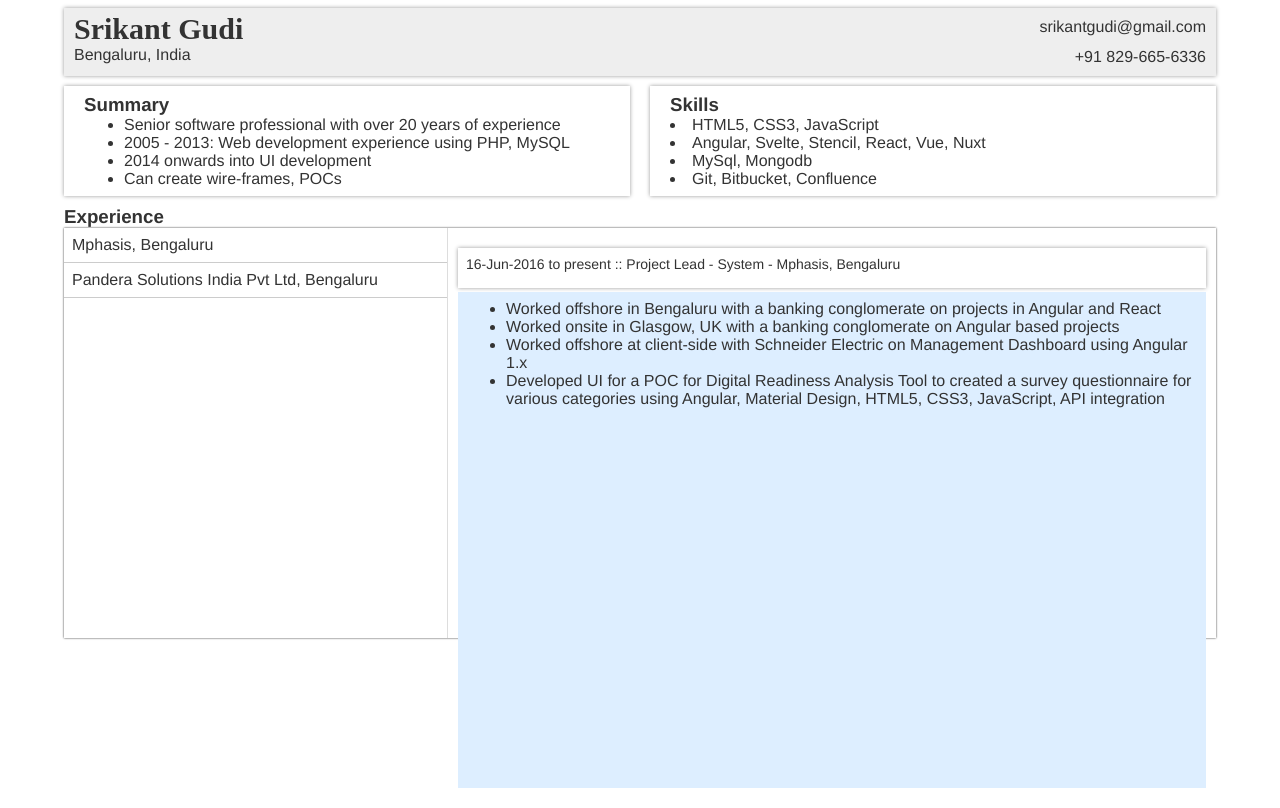
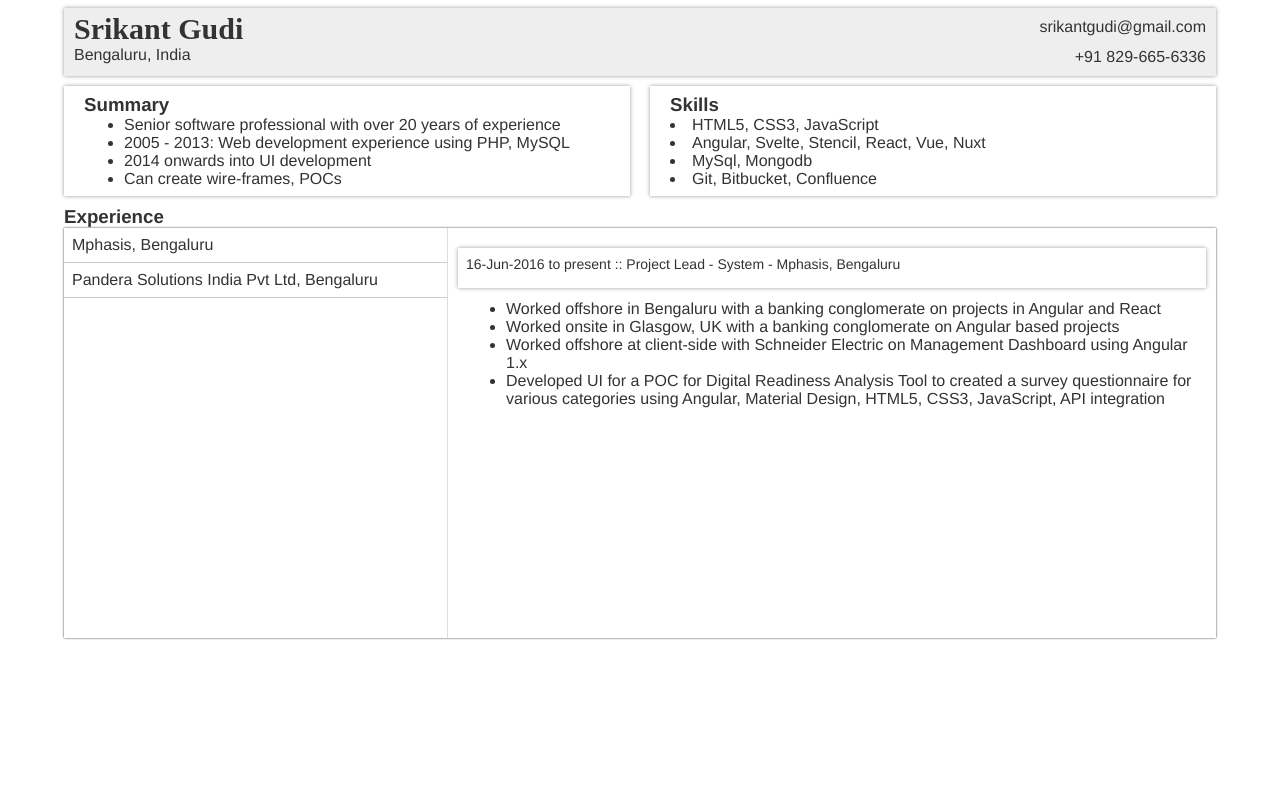
Before and after one commit to srikantgudi/srikantgudi.github.io, a Svelte app: page / in a window 1280 px wide. Built offline with nearby package versions, Linux system fonts and the light colour scheme.

Commit message:
Modified height of expcontent

```diff
--- a/src/App.svelte
+++ b/src/App.svelte
@@ -77,18 +77,6 @@
 	</div>
 	<h3>Experience</h3>
 	<div id='workexp'>
-		<!--<div class="exp" on:click={() => opt = 2}>
-			<div class="exphdr" class:bold={opt===2}>exp-2</div>
-			<div class:expactive={opt === 2} class:exphide={opt !== 2} class="expcontent">exp-1-content</div>
-		</div>
-		<div class="exp" on:click={() => opt = 3}>
-			<div class="exphdr" class:bold={opt===3}>exp-3</div>
-			<div class:expactive={opt === 3} class:exphide={opt !== 3}  class="expcontent">exp-1-content</div>
-		</div>
-		<div class="workexp" on:click={() => opt = 4}>
-			<div class="exphdr" class:bold={opt===4}>exp-1</div>
-			<div class:expactive={opt === 4} class:exphide={opt !== 4}  class="expcontent">exp-1-content</div>
-		</div> -->
 		<div class='exp-left'>
 			{#each expList as exp}
 				<div on:click={() => curExp = exp} class='exp-hdr-title'>{exp.header.org}</div>
@@ -204,15 +192,8 @@
 		padding: 8px;
 		font-size: 16px;
 		transition: all 1s;
-		height: 60vh;
+		height: inherit;
 		overflow-y: auto;
-		background-color: #def;
 	}
 
-	@media screen and (min-width: 512px) {
-		.expcontent {
-			height: 60vh;
-			overflow-y: auto;
-		}
-	}
 </style>
```
